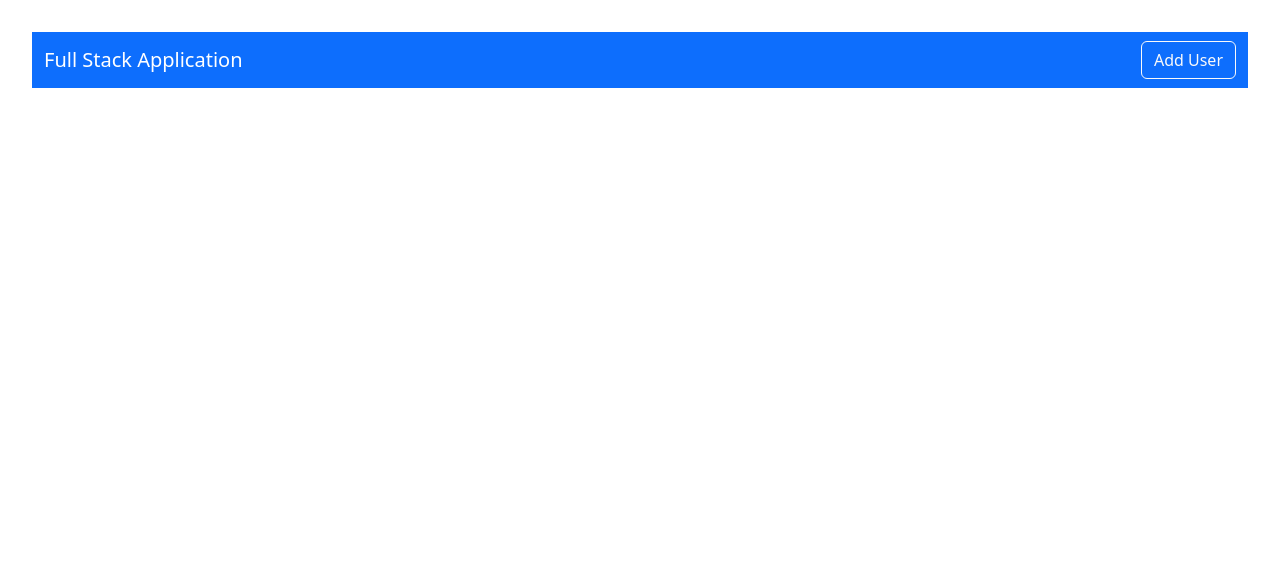
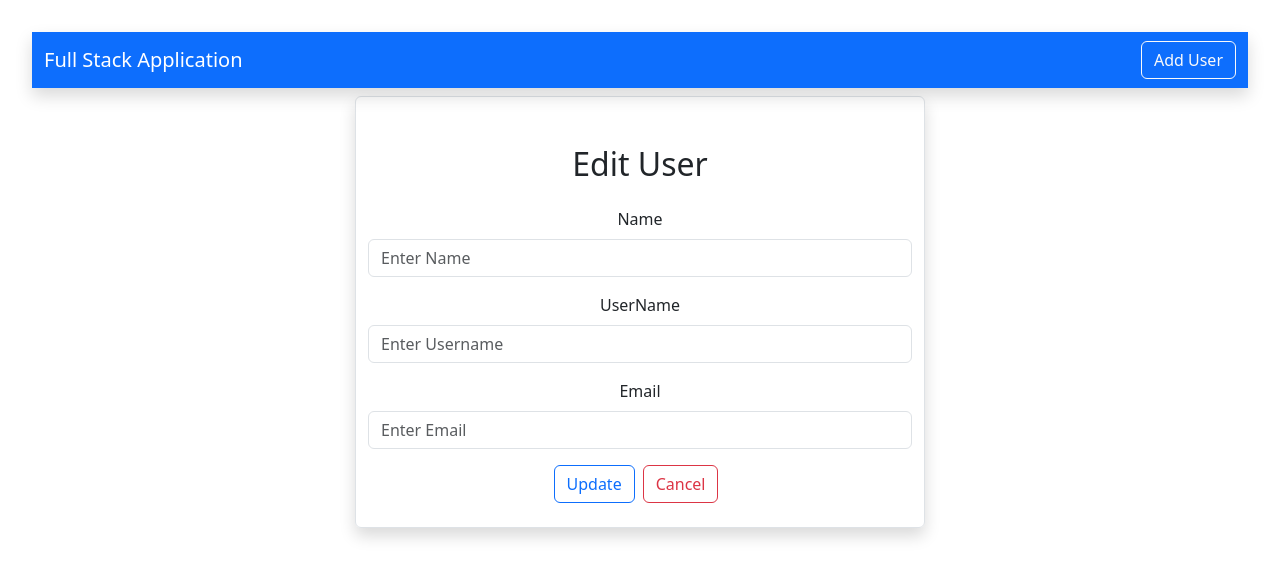
Before and after one commit to Sudam-Praveen/ReactCRUD, a React (Vite) app in the folder CRUD/: page /edituser/1 in a window 1280 px wide. Shown: the top 578 px of the page. Built offline with nearby package versions, Linux system fonts and the light colour scheme; no server answers.

Commit message:
added the edit user component also get the relevent object using useParams() binded the data to input fields and implemented the put API

```diff
--- a/CRUD/src/App.jsx
+++ b/CRUD/src/App.jsx
@@ -8,6 +8,7 @@ import NavBar from './layout/NavBar'
 import Home from './pages/Home'
 import { BrowserRouter as Router, Routes, Route } from 'react-router-dom'
 import AddUser from './Users/AddUser'
+import EditUser from './Users/EditUser'
 
 function App() {
   const [count, setCount] = useState(0)
@@ -19,6 +20,7 @@ function App() {
         <Routes>
           <Route exact path='/' element={<Home></Home>}></Route>
           <Route exact path='/addUser' element={<AddUser></AddUser>}></Route>
+          <Route exact path='/edituser/:id' element={<EditUser></EditUser>}></Route>
         </Routes>
       </Router>
 
--- a/CRUD/src/Users/EditUser.jsx
+++ b/CRUD/src/Users/EditUser.jsx
@@ -0,0 +1,95 @@
+import React, { useEffect, useState } from 'react'
+import axios from 'axios'
+import { Link, useNavigate, useParams } from 'react-router-dom'
+
+export default function EditUser() {
+    let navigate = useNavigate()
+
+    //get the relevent id from the link
+    const { id } = useParams();
+
+    const [user, setUser] = useState({
+        name: '',
+        userName: '',
+        email: ''
+    })
+
+    const { name, userName, email } = user;
+
+    const onInputChange = (e) => {
+        setUser({ ...user, [e.target.name]: e.target.value })
+    }
+
+    const onSubmitFunction = async (e) => {
+        e.preventDefault();
+        await axios.put(`http://localhost:8080/user/${id}`, user)
+        navigate('/')
+    }
+
+
+    //calling the getUser function when page loading
+    useEffect(() => {
+        getUser()
+    }, [])
+
+    //get the object relevent to the id
+    const getUser = async () => {
+        const results = await axios.get(`http://localhost:8080/user/${id}`);
+        setUser(results.data); //set the relevent object to the user object then its auto loaded to the relevent input fields
+    }
+
+
+
+
+    return (
+        <div className='container'>
+            <div className="row">
+
+                <div className="col-md-6 offset-md-3 py-4 mt-2 rounded shadow border">
+
+                    <h2 className="text-center m-4">Edit User</h2>
+
+                    <form onSubmit={(e) => onSubmitFunction(e)}>
+                        <div className="mb-3">
+                            <label htmlFor="Name" className='form-label'>Name</label>
+                            <input
+                                className='form-control'
+                                type="text"
+                                value={name}
+                                name='name'
+                                onChange={(e) => onInputChange(e)}
+                                placeholder='Enter Name'
+                            />
+                        </div>
+                        <div className="mb-3">
+                            <label htmlFor="UserName" className='form-label'>UserName</label>
+                            <input
+                                className='form-control'
+                                type="text"
+                                value={userName}
+                                name='userName'
+                                onChange={(e) => onInputChange(e)}
+                                placeholder='Enter Username'
+                            />
+                        </div>
+                        <div className="mb-3">
+                            <label htmlFor="Email" className='form-label'>Email</label>
+                            <input
+                                className='form-control'
+                                type="text"
+                                value={email}
+                                name='email'
+                                onChange={(e) => onInputChange(e)}
+                                placeholder='Enter Email'
+                            />
+                        </div>
+                        <button className='btn btn-outline-primary' type='submit'>Update</button>
+                        <Link className='btn btn-outline-danger mx-2' type='button' to='/'>Cancel</Link>
+                    </form>
+
+                </div>
+
+            </div>
+        </div>
+    )
+}
--- a/CRUD/src/layout/NavBar.jsx
+++ b/CRUD/src/layout/NavBar.jsx
@@ -5,7 +5,7 @@ import { Link } from 'react-router-dom'
 export default function NavBar() {
     return (
         <div>
-            <nav className="navbar navbar-expand-lg  navbar-dark bg-primary">
+            <nav className="navbar navbar-expand-lg  navbar-dark bg-primary shadow">
                 <div className="container-fluid">
                     <a className="navbar-brand" href="#">Full Stack Application</a>
                     <button className="navbar-toggler" type="button" data-bs-toggle="collapse" data-bs-target="#navbarSupportedContent" aria-controls="navbarSupportedContent" aria-expanded="false" aria-label="Toggle navigation">
--- a/CRUD/src/pages/Home.jsx
+++ b/CRUD/src/pages/Home.jsx
@@ -1,5 +1,6 @@
 import React, { useEffect, useState } from 'react'
 import axios from 'axios'
+import { Link } from 'react-router-dom';
 
 export default function () {
 
@@ -17,7 +18,7 @@ export default function () {
 
     return (
         <div>
-            <table className="table">
+            <table className="table shadow mt-4 py-4">
                 <thead>
                     <tr>
                         <th scope="col">No</th>
@@ -37,7 +38,7 @@ export default function () {
                                 <td>{user.email}</td>
                                 <td>
                                     <button className='btn btn-primary mx-2'>View</button>
-                                    <button className='btn btn-outline-primary mx-2'>Edit</button>
+                                    <Link className='btn btn-outline-primary mx-2' to={`/edituser/${user.id}`}>Edit</Link>
                                     <button className='btn btn-danger mx-2'>Delete</button>
                                 </td>
                             </tr>
```
